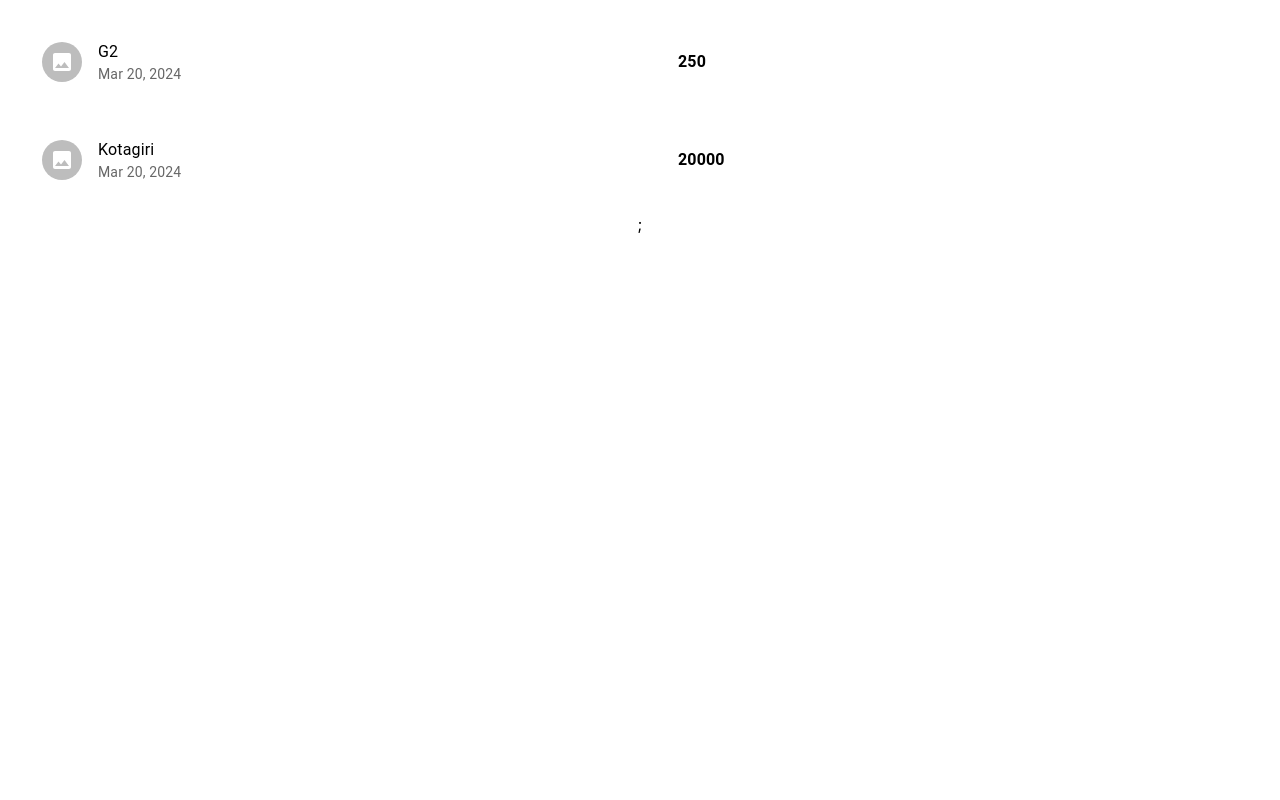
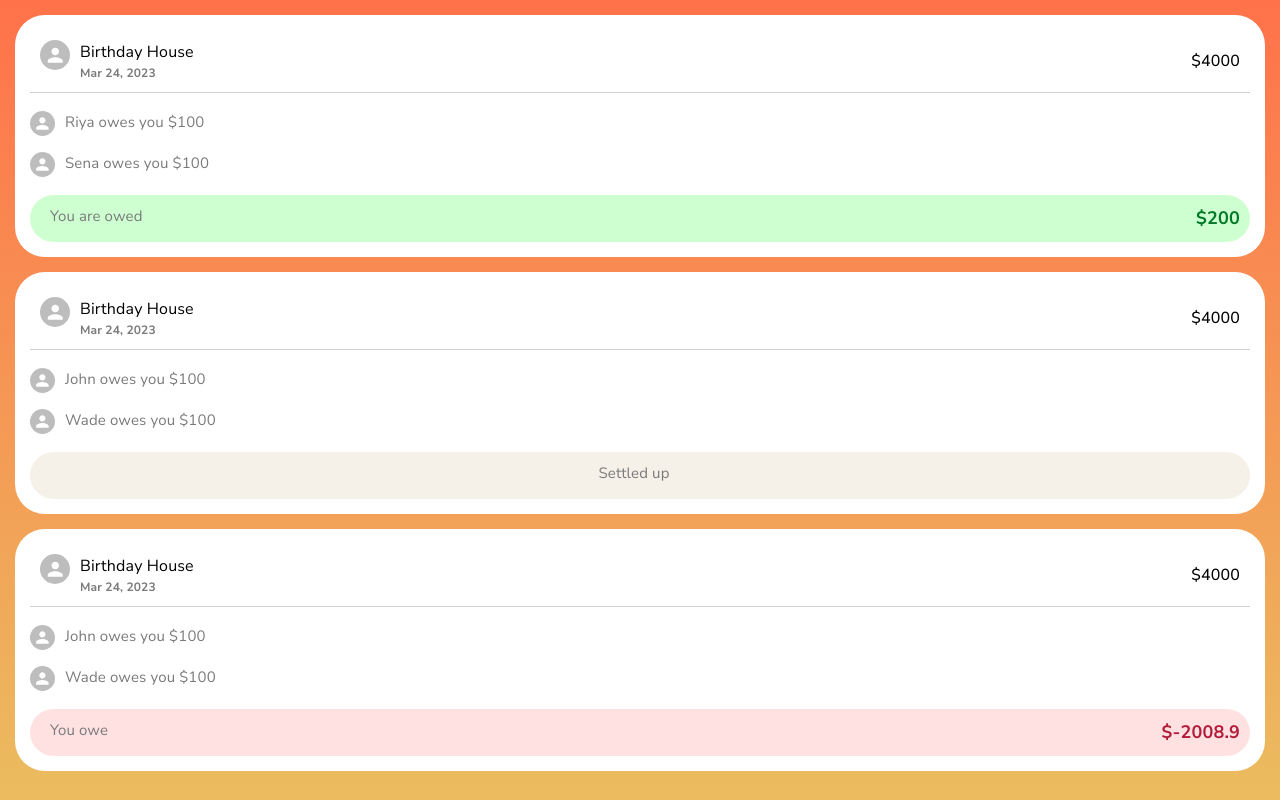
Before and after one commit to patichandana/splitwise-frontend, a React (Create React App) app: page / in a window 1280 px wide. Built offline with nearby package versions, Linux system fonts and the light colour scheme.

Commit message:
group component implemented

```diff
--- a/package.json
+++ b/package.json
@@ -5,7 +5,8 @@
   "dependencies": {
     "@emotion/react": "^11.11.4",
     "@emotion/styled": "^11.11.5",
-    "@mui/material": "^5.15.20",
+    "@mui/icons-material": "^5.16.4",
+    "@mui/material": "^5.16.4",
     "@tanstack/react-router": "^1.40.0",
     "@testing-library/jest-dom": "^5.17.0",
     "@testing-library/react": "^13.4.0",
--- a/public/index.html
+++ b/public/index.html
@@ -24,6 +24,12 @@
       work correctly both with client-side routing and a non-root public URL.
       Learn how to configure a non-root public URL by running `npm run build`.
     -->
+    <link rel="preconnect" href="https://fonts.googleapis.com" />
+    <link rel="preconnect" href="https://fonts.gstatic.com" crossorigin />
+    <link
+      href="https://fonts.googleapis.com/css2?family=Nunito+Sans:ital,opsz,wght@0,6..12,200..1000;1,6..12,200..1000&display=swap"
+      rel="stylesheet"
+    />
     <title>React App</title>
   </head>
   <body>
--- a/src/App.jsx
+++ b/src/App.jsx
@@ -1,28 +1,59 @@
 import "./App.css";
 import GroupsPage from "./pages/GroupsPage";
+import Group from "./pages/Group";
 import ExpensesPage from "./pages/ExpensesPage";
 import { useState } from "react";
 
 function App() {
-  const [page, setPage] = useState('GroupsPage')
-  const [params, setParams] = useState('');
-  const props = {
-    page, setPage, params, setParams
-  }
+  // const [page, setPage] = useState('GroupsPage')
+  // const [params, setParams] = useState('');
+  // const props = {
+  //   page, setPage, params, setParams
+  // }
 
-  let loadComponent;
+  // let loadComponent;
 
-  if(page === 'GroupsPage') {
-    loadComponent = <GroupsPage {...props}/>
-  } else if(page === 'ExpensesPage') {
-    loadComponent = <ExpensesPage {...props}/>
-  }
+  // if(page === 'GroupsPage') {
+  //   loadComponent = <GroupsPage {...props}/>
+  // } else if(page === 'ExpensesPage') {
+  //   loadComponent = <ExpensesPage {...props}/>
+  // }
 
-  return (
-    <div className="App">
-      {loadComponent}
-    </div>
-  );
+  // return (
+  //   <div className="App gradiant_background">
+  //     {loadComponent}
+  //   </div>
+  // );
+
+  const debts = [
+    {
+      "personName": "Riya",
+      "amount": "100",
+      'currency': "$"
+    },{
+      "personName": "Sena",
+      "amount": "100",
+      'currency': "$"
+    }
+  ];
+
+  const debts2 = [
+    {
+      "personName": "John",
+      "amount": "100",
+      'currency': "$"
+    },{
+      "personName": "Wade",
+      "amount": "100",
+      'currency': "$"
+    }
+  ]
+
+  return  <>
+  <Group debtsList={debts} totalBalance="200" currency="$"></Group>
+  <Group debtsList={debts2} totalBalance="0" currency="$"></Group>
+  <Group debtsList={debts2} totalBalance="-2008.9" currency="$"></Group>
+  </>;
 }
 
 export default App;
--- a/src/index.css
+++ b/src/index.css
@@ -1,3 +1,10 @@
+html {
+  /* --box-border-radius: 25px; */
+  background: linear-gradient(#ff724a, #ebbc5f);
+  height: 100%;
+  width: 100%;
+}
+
 body {
   margin: 0;
   font-family: -apple-system, BlinkMacSystemFont, 'Segoe UI', 'Roboto', 'Oxygen',
@@ -11,3 +18,35 @@ code {
   font-family: source-code-pro, Menlo, Monaco, Consolas, 'Courier New',
     monospace;
 }
+
+.gradiant_background {
+  background: linear-gradient(#ff724a, #ebbc5f);
+  height: 100vh;
+  width: 100vw;
+}
+
+.group {
+  background: white;
+  border-radius: var(--box-border-radius);
+  margin: 10px;
+}
+
+.group-container {
+  display: flex;
+  flex-direction: column;
+  background-color: grey;
+  margin: 20px;
+  border-radius: 10px;
+}
+
+.group-details {
+  display: flex;
+  flex-direction: column;
+  justify-content: start;
+}
+
+.first {
+  display:flex;
+  justify-content: space-around;
+  padding: 10px;
+}
--- a/src/index.jsx
+++ b/src/index.jsx
@@ -8,6 +8,7 @@ const root = ReactDOM.createRoot(document.getElementById('root'));
 root.render(
   <React.StrictMode>
     <App />
+
   </React.StrictMode>
 );
 
--- /dev/null
+++ b/src/pages/Group.jsx
@@ -0,0 +1,134 @@
+import { Avatar, Typography, Divider } from "@mui/material";
+import { styled } from "@mui/material/styles";
+// import CakeTwoToneIcon from '@mui/icons-material/CakeTwoToneIcon';
+
+/* custom styled components */
+const GroupContainer = styled("div")`
+  border-radius: 30px;
+  background-color: white;
+  margin: 15px;
+  padding: 5px;
+  .MuiTypography-root {
+    font-family: "Nunito Sans", sans-serif;
+  }
+`;
+
+const GroupDetails = styled("div")`
+  display: flex;
+  padding: 10px;
+  margin: 10px;
+  justify-content: space-between;
+  border-bottom: 0.5px ridge #d5d0d0;
+  .group-details {
+    display: flex;
+    flex: 1;
+  }
+  .money {
+    font-weight: 500;
+    align-content: center;
+  }
+  .date {
+    font-size: 12px;
+    color: #7a7a7a;
+    font-weight: 700;
+  }
+`;
+
+const GroupAvatar = styled(Avatar)`
+  width: ${(props) => props.width};
+  height: ${(props) => props.height};
+  margin-right: 10px;
+`;
+
+const Balances = styled("div")`
+  display: flex;
+  flex-direction: column;
+`;
+
+const Debt = styled("div")`
+  display: flex;
+  padding: 8px 10px;
+
+  .debt-text {
+    font-size: 15px;
+    color: #7a7a7a;
+    // font-weight: 700;
+  }
+`;
+
+const PersonBalance = styled("div")`
+  display: flex;
+  padding: 10px;
+  margin: 10px;
+  border-radius: 30px;
+  background-color: ${(props) => (props.balanceAmount > 0 ? "#ceffd0" : (props.balanceAmount ==0) ? "#f5f1e8" : "#ffe1e1")};
+  align-content: center;
+  justify-content: ${(props) => props.balanceAmount ==0 ? "center": "space-between"};
+
+  .balance-text {
+    margin-left: 10px;
+    font-size: 15px;
+    color: #7a7a7a;
+  }
+
+  .balance-amount {
+    font-size: 18px;
+    color: ${(props) => (props.balanceAmount > 0 ? "#027927" : (props.balanceAmount ==0) ? "#f5f1e8" : "#b31c3a")};
+    font-weight: 700;
+  }
+  `;
+
+/* Group class default export  */
+export default function Group({ debtsList, totalBalance, currency }) {
+  console.log(debtsList);
+  let totalBalanceText;
+
+  if (totalBalance == 0) {
+    totalBalanceText = "Settled up";
+  } else if (totalBalance > 0) {
+    totalBalanceText = "You are owed";
+  } else if (totalBalance < 0) {
+    totalBalanceText = "You owe";
+  }
+
+  return (
+    <GroupContainer>
+      <GroupDetails>
+        <GroupAvatar width="30px" height="30px"></GroupAvatar>
+        <div className="group-details">
+          <Typography>Birthday House</Typography>
+          <Typography className="date">Mar 24, 2023</Typography>
+        </div>
+        <Typography className="money">$4000</Typography>
+      </GroupDetails>
+
+      <Balances>
+        {debtsList.map((debt) => {
+          return (
+            <Debt>
+              <GroupAvatar width="25px" height="25px"></GroupAvatar>
+              {debt.amount > 0 ? (
+                <Typography className="debt-text">
+                  {debt.personName} owes you {debt.currency}
+                  {debt.amount}
+                </Typography>
+              ) : (
+                <Typography className="debt-text">
+                  you owe {debt.personName} {debt.currency}
+                  {debt.amount}
+                </Typography>
+              )}
+            </Debt>
+          );
+        })}
+      </Balances>
+
+      <PersonBalance balanceAmount={totalBalance}>
+        <Typography className="balance-text">{totalBalanceText}</Typography>
+        <Typography className="balance-amount">{currency}{totalBalance}</Typography>
+      </PersonBalance>
+    </GroupContainer>
+  );
+}
+
+function Debts({}) {}
```
Also changed, not shown: 2 other files (tests, documents, lock files or other folders).
